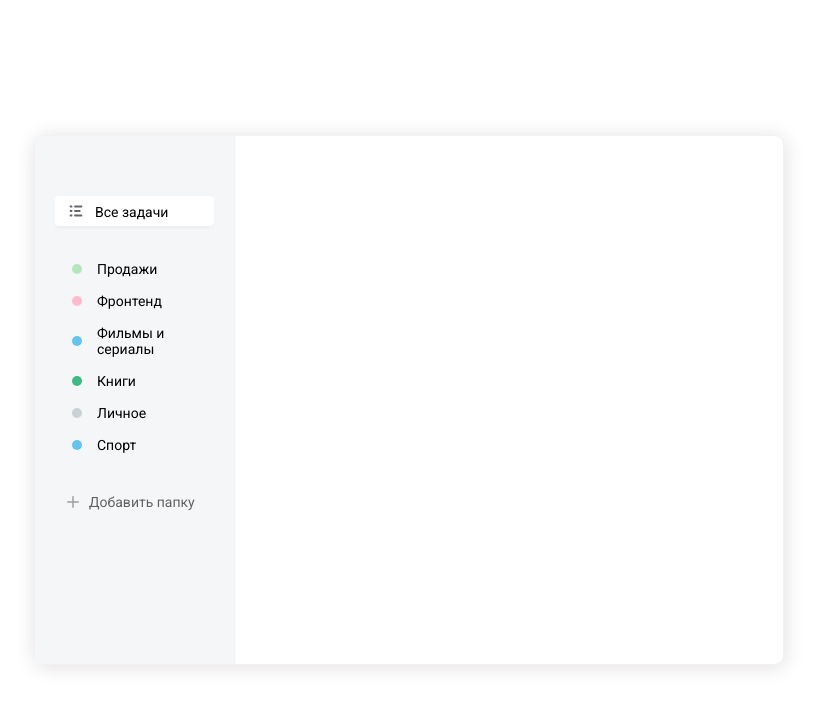
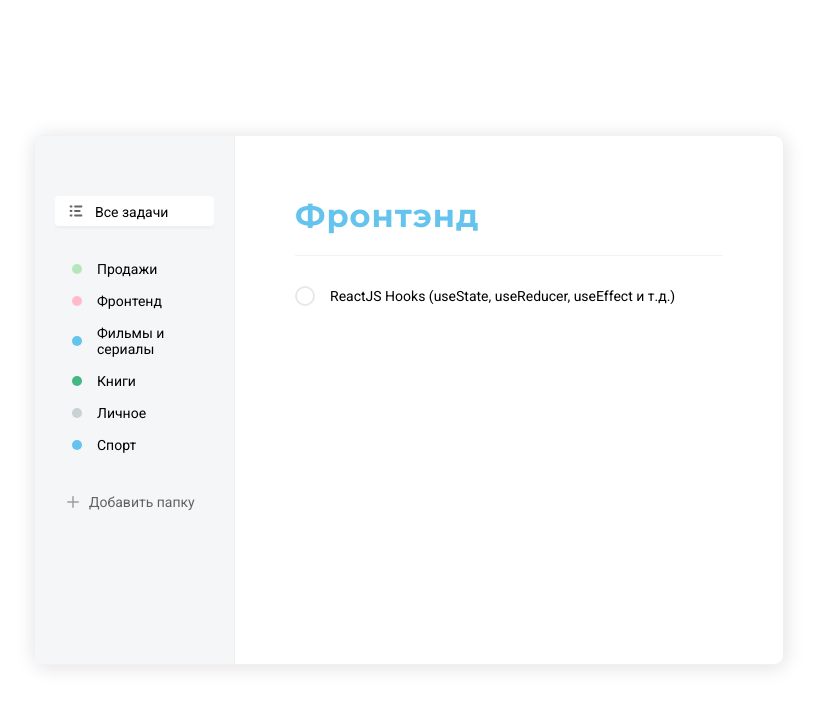
Before and after one commit to David-Sarif/cool-todo-react, a React (Create React App) app: page / in a window 1280 px wide. Shown: the top 708 px of the page, without its empty margins (231-1050 px from the left). Built offline with nearby package versions, Linux system fonts and the light colour scheme.

Commit message:
feat:add tasks mockup

```diff
--- a/public/index.html
+++ b/public/index.html
@@ -29,6 +29,7 @@
       href="https://fonts.googleapis.com/css2?family=Roboto:wght@400;500&display=swap"
       rel="stylesheet"
     />
+    <link href="https://fonts.googleapis.com/css2?family=Montserrat:wght@700&display=swap" rel="stylesheet">
     <title>React App</title>
   </head>
   <body>
--- a/src/App.js
+++ b/src/App.js
@@ -2,6 +2,7 @@ import React, { useState } from "react";
 import listSvg from './assets/img/list.svg'
 import List from './components/List/List'
 import AddList from "./components/List/AddList";
+import Tasks from './components/Tasks/Tasks'
 
 import DB from './assets/db.json'
 
@@ -14,8 +15,12 @@ function App() {
 
   const onAddList = (obj) => {
     console.log(obj)
-    const  newLists = [...lists,obj];
+    const newLists = [...lists, obj];
     setLists(newLists)
+  }
+
+  const removeList = (item) => {
+    console.log(item)
   }
 
   return (<div className="todo">
@@ -24,15 +29,18 @@ function App() {
         icon: listSvg,
         name: 'Все задачи',
         active: true,
-      }]}>
+      }]}/>
 
-      </List>
-      <List items={lists} />
-      <AddList onAddList={onAddList} colors={DB.colors}></AddList>
+
+      <List items={lists} isRemovable={true} removeList={removeList} />
+      <AddList onAddList={onAddList} colors={DB.colors}/>
 
 
     </div>
-    <div className="todo__tasks"></div>
+    <div className="todo__tasks">
+      <Tasks/>
+
+    </div>
   </div>
   );
 }
--- a/src/components/List/AddListPopup.jsx
+++ b/src/components/List/AddListPopup.jsx
@@ -7,6 +7,12 @@ const AddListPopup = ({ colors, setPopupVisible, onAddList }) => {
     const [selectedColor, selectColor] = useState(colors[0].id);
     const [inputValue, setInputValue] = useState('');
 
+    const onClose = () => {
+        setPopupVisible(false);
+        setInputValue('')
+        selectColor(colors[0].id)
+    }
+
     const addList = () => {
         if (!inputValue){
             alert('Введите название списка');
@@ -14,15 +20,13 @@ const AddListPopup = ({ colors, setPopupVisible, onAddList }) => {
         }
         const color = colors.find(c=>(c.id===selectedColor)).name;
         onAddList({id:Math.random(), name: inputValue, colorId: selectedColor, color});
-        setPopupVisible(false);
-        setInputValue('')
-        selectColor(colors[0].id)
+        onClose()
 
     }
 
     return (
         <div className='addList__popup'>
-            <img src={closeSvg} alt='closeSvg' onClick={() => setPopupVisible(false)} className="addList__popup-close-btn"></img>
+            <img src={closeSvg} alt='closeSvg' onClick={onClose} className="addList__popup-close-btn"></img>
             <input type="text" value={inputValue} onChange={(e) => setInputValue(e.target.value)} placeholder='Название папки' className='field' />
             <div className="addList__popup-colors">
                 {colors.map(el =>
--- a/src/components/List/List.jsx
+++ b/src/components/List/List.jsx
@@ -2,10 +2,16 @@ import React from 'react';
 import './List.scss';
 import classNames from "classnames";
 import Badge from '../Badge/Badge';
+import removeSvg from '../../assets/img/remove.svg';
 
 
 
-const List = ({ items, onClickAddButton }) => {
+const List = ({ items, onClickAddButton, isRemovable, removeList }) => {
+
+    const onRemove = (item) => {
+        if (window.confirm('Вы уверены, что хотите удалить?'))
+        removeList(item)
+    };
 
     return (
         <ul className="list" onClick={onClickAddButton}>
@@ -16,6 +22,7 @@ const List = ({ items, onClickAddButton }) => {
                            {el.icon ? <img src={el.icon} alt="list icon" /> : <Badge color={el.color}></Badge>}
                         </i>
                         <span>{el.name}</span>
+                        { isRemovable && <img onClick={ ()=>onRemove(el) } className='list__remove-icon' src={removeSvg} alt={'remove icon'}/>}
                     </li>
                 ))
             }
--- a/src/components/List/List.scss
+++ b/src/components/List/List.scss
@@ -1,4 +1,5 @@
 .list {
+  $self: &;
   margin-bottom: 25px;
   max-height: 400px;
   overflow: hidden;
@@ -10,6 +11,8 @@
   }
 
 
+
+
   li {
     display: flex;
     align-items: center;
@@ -19,6 +22,17 @@
 
     &:hover{
       background: rgba(255,255,255,0.3);
+    }
+
+    &:hover #{$self}__remove-icon{
+      opacity: 0.3;
+    }
+
+    #{$self}__remove-icon{
+      opacity: 0;
+      &:hover{
+        opacity: 1;
+      }
     }
 
     &.active {
@@ -40,6 +54,8 @@
     }
     span {
       padding-top: 1px;
+      flex: 1;
     }
   }
+
 }
--- /dev/null
+++ b/src/components/Tasks/Tasks.jsx
@@ -0,0 +1,30 @@
+import React from 'react';
+import './Tasks.scss';
+
+import editSvg from '../../assets/img/edit.svg'
+
+const Tasks = () => {
+    return (
+        <div className="tasks">
+            <h2 className="tasks__title">Фронтэнд <img className='tasks__edit-icon' src={editSvg} alt="iconEdit" /></h2>
+            <div className="tasks__items">
+                <div className="tasks__items-row">
+                    <div className="checkbox">
+
+                        <input id="check" type="checkbox" name="" />
+                        <label htmlFor="check">
+                            <svg width="11" height="8" viewBox="0 0 11 8" fill="none" xmlns="http://www.w3.org/2000/svg">
+                                <path d="M9.29999 1.20001L3.79999 6.70001L1.29999 4.20001" stroke="#000" strokeWidth="1.5" strokeLinecap="round" strokeLinejoin="round" />
+                            </svg>
+
+                        </label>
+
+                    </div>
+                    <p>ReactJS Hooks (useState, useReducer, useEffect и т.д.)</p>
+                </div>
+
+            </div>
+        </div>)
+}
+
+export default Tasks
--- /dev/null
+++ b/src/components/Tasks/Tasks.scss
@@ -0,0 +1,82 @@
+.tasks {
+  &__title {
+    font-family: "Montserrat", sans-serif;
+    color: #64c4ed;
+    font-weight: bold;
+    font-size: 32px;
+    line-height: 39px;
+    letter-spacing: 1px;
+
+    padding-bottom: 20px;
+    border-bottom: 1px solid #f2f2f2;
+
+    &:hover {
+      img {
+        opacity: 0.2;
+      }
+    }
+    img {
+      opacity: 0;
+      margin-left: 7px;
+      cursor: pointer;
+
+      &:hover {
+        opacity: 0.8 !important;
+      }
+    }
+  }
+  .checkbox {
+    input:checked + label {
+      background-color: #4dd599;
+      border-color: #4dd599;
+
+      svg {
+        opacity: 1;
+        path {
+          stroke: #fff;
+        }
+      }
+    }
+    &:hover {
+      label {
+        background-color: #f2f2f2;
+        border-color: #f2f2f2;
+        svg {
+          opacity: 1;
+          path {
+            stroke: #b2b2b2;
+          }
+        }
+      }
+    }
+
+    input {
+      display: none;
+    }
+    label {
+      display: flex;
+      align-items: center;
+      justify-content: center;
+      border: 2px solid #e8e8e8;
+      border-radius: 100%;
+      width: 20px;
+      height: 20px;
+      cursor: pointer;
+
+      svg {
+        opacity: 0;
+      }
+    }
+  }
+  &__items {
+    margin-top: 30px;
+    &-row {
+      display: flex;
+      align-items: center;
+
+      p {
+        margin-left: 15px;
+      }
+    }
+  }
+}
--- a/src/index.scss
+++ b/src/index.scss
@@ -14,6 +14,7 @@ body {
 }
 
 .todo {
+  display: flex;
   position: absolute;
   left: 50%;
   top: 50%;
@@ -36,8 +37,12 @@ body {
 
 }
 
+.todo__tasks{
+  flex: 1;
+  padding: 60px;
+}
+
 .field{
-// width: 200px;
 width: 100%;
 height: 32px;
 
```
